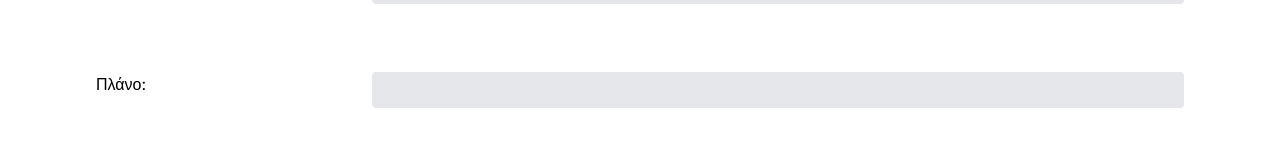
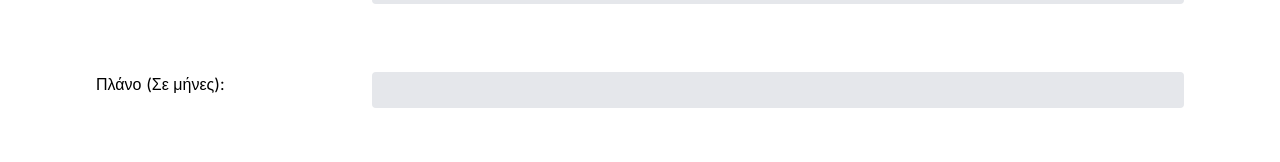
Before and after one commit to bletsasAlexandros/insurances-client-system-manage, a Next.js app: page /addClient in a window 1280 px wide. Shown: the part 631-793 px from the top of the page. Built offline with nearby package versions, Linux system fonts and the light colour scheme.

Commit message:
plan in months

```diff
--- a/app/addClient/Form.tsx
+++ b/app/addClient/Form.tsx
@@ -95,9 +95,9 @@ interface FormPostProps {
         <input className="mb-3 col-span-3 text-black peer block min-h-[auto] w-full rounded border-0 bg-gray-200 px-3 py-[0.32rem] leading-[1.6] outline-none transition-all duration-200 ease-linear focus:placeholder:opacity-100 data-[te-input-state-active]:placeholder:opacity-100 motion-reduce:transition-non placeholder:text-black-200 [&:not([data-te-input-placeholder-active])]:placeholder:opacity-0" type="text" value={vehicleType} onChange={e => setVehicleType(e.target.value)} />
       <br />
       <label className='mb-3 col-start-1'>
-        Πλάνο:
+        Πλάνο (Σε μήνες):
       </label>
-        <input className="mb-3 col-span-3 text-black peer block min-h-[auto] w-full rounded border-0 bg-gray-200 px-3 py-[0.32rem] leading-[1.6] outline-none transition-all duration-200 ease-linear focus:placeholder:opacity-100 data-[te-input-state-active]:placeholder:opacity-100 motion-reduce:transition-non placeholder:text-black-200 [&:not([data-te-input-placeholder-active])]:placeholder:opacity-0" type="text" value={plan} onChange={e => setPlan(e.target.value)} />
+        <input className="mb-3 col-span-3 text-black peer block min-h-[auto] w-full rounded border-0 bg-gray-200 px-3 py-[0.32rem] leading-[1.6] outline-none transition-all duration-200 ease-linear focus:placeholder:opacity-100 data-[te-input-state-active]:placeholder:opacity-100 motion-reduce:transition-non placeholder:text-black-200 [&:not([data-te-input-placeholder-active])]:placeholder:opacity-0" type="number" value={plan} onChange={e => setPlan(e.target.value)} />
       <br />
       <label className='mb-3 col-start-1'>
         Τιμή:
--- a/app/client/[clientId]/edit/page.tsx
+++ b/app/client/[clientId]/edit/page.tsx
@@ -8,7 +8,7 @@ import FormPost from '../../../addClient/Form';
 
 //get the client's props
 async function getClient(clientId: number) {
-    const client = await fetch(`http://localhost:3000/api/getClient?id=${clientId}`, {
+    const client = await fetch(`/api/getClient?id=${clientId}`, {
         method: 'GET'
     });
 
--- a/app/client/[clientId]/page.tsx
+++ b/app/client/[clientId]/page.tsx
@@ -1,10 +1,12 @@
 import Link from 'next/link';
 import React from 'react';
 import Actions from './Actions';
+import { DateTime } from 'luxon';
 
 async function getClient(clientId: number) {
     const client = await fetch(`${process.env.BASE_URL}/api/getClient?id=${clientId}`, {
-        method: 'GET'
+        method: 'GET',
+        cache: 'no-store',
     });
     if (!client) {
         throw new Error('Client not found');
@@ -33,7 +35,7 @@ export default async function Client({params}: {params: {clientId: number}}) {
               <p>{client.vehicleType}</p>
             </div>
             <div>
-              <label className="font-semibold">Πλάνο:</label>
+              <label className="font-semibold">Πλάνο (Σε μήνες):</label>
               <p>{client.plan}</p>
             </div>
             <div>
@@ -44,6 +46,10 @@ export default async function Client({params}: {params: {clientId: number}}) {
               <label className="font-semibold">Τηλέφωνο:</label>
               <p>{client.phone}</p>
             </div>
+            <div>
+              <label className="font-semibold">Λήξη Συμβολαίου</label>
+              <p>{DateTime.fromISO(client.dueDate).toFormat('dd/MM/yyyy')}</p>
+            </div>
             <div className='col-span-2'>
               <label className="font-semibold">Περιεχόμενο:</label>
               <p>{client.content}</p>
```
